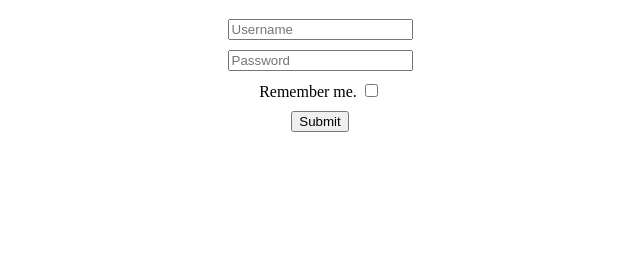
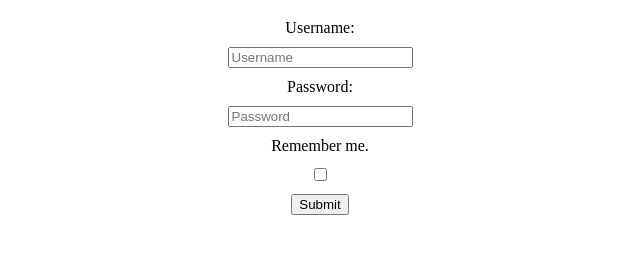
Before and after one commit to acciojob/remember-me-login-form-srikanth-mohan-pro, a website: page main.html in a window 1280 px wide. Shown: the part 61-314 px from the top of the page, without its empty margins (320-960 px from the left). Drawn offline with Linux system fonts and the light colour scheme.

Commit message:
created a submission

```diff
--- a/main.html
+++ b/main.html
@@ -9,15 +9,19 @@
 <body>
 	<!-- the entire body must be written by student -->
 <h1>Login Form</h1>
-	<div class="form">
+	<form class="form">
+		<label for="username">Username:</label>
 		<input type="text" id="username" placeholder="Username">
+
+		<label for="password">Password:</label>
 		<input type="password" id="password" placeholder="Password">
-		<label for="checkbox">Remember me.
+
+		<label for="checkbox">Remember me.</label>
 	    <input type="checkbox" id="checkbox">
-		</label>
-		<button type="submit" id="submit">Submit</button>
+
+		<input type="submit" id="submit" value="Submit">
 		<button id="existing">Login as existing user</button>
-	</div>
+	</form>
     <script type="text/javascript" src="./script.js">
 </script>
 
```
